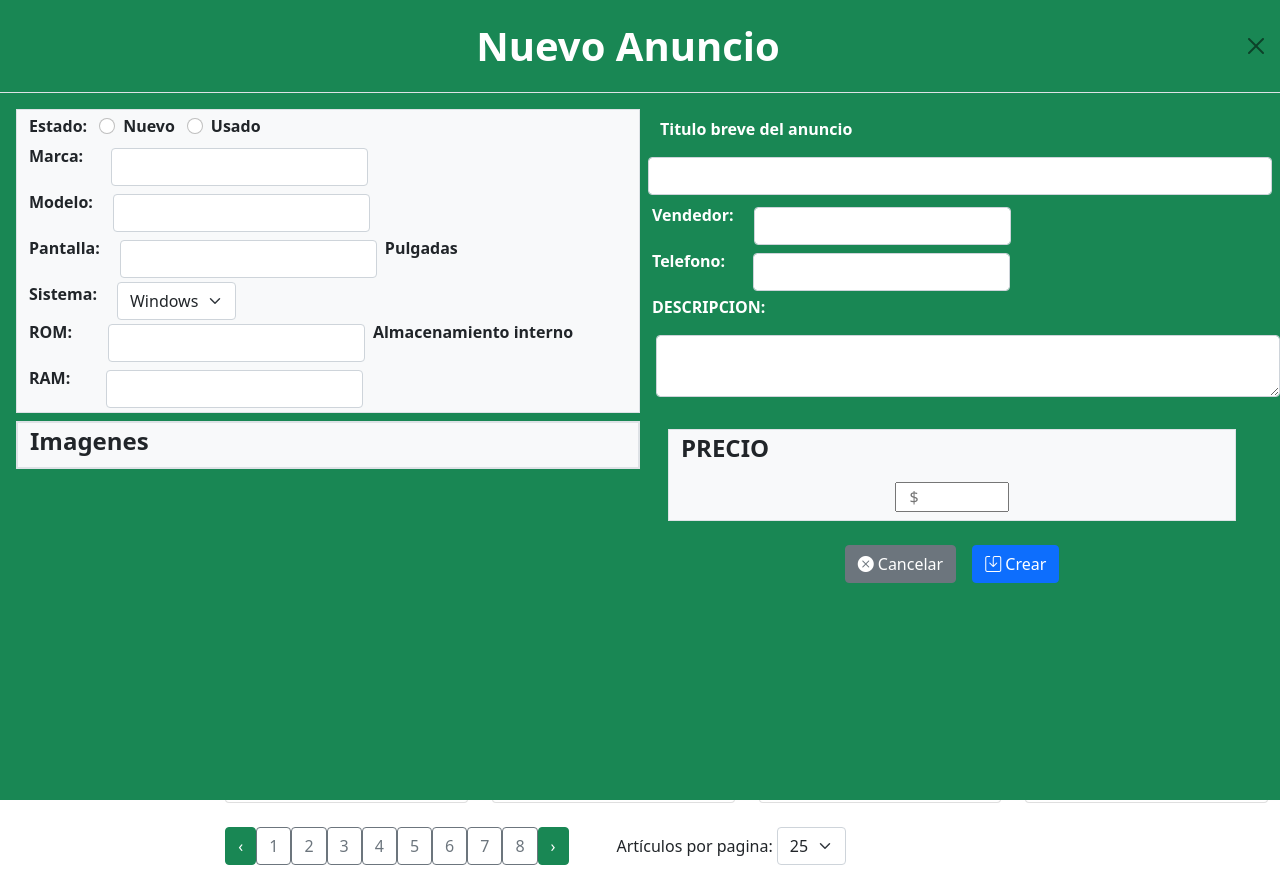
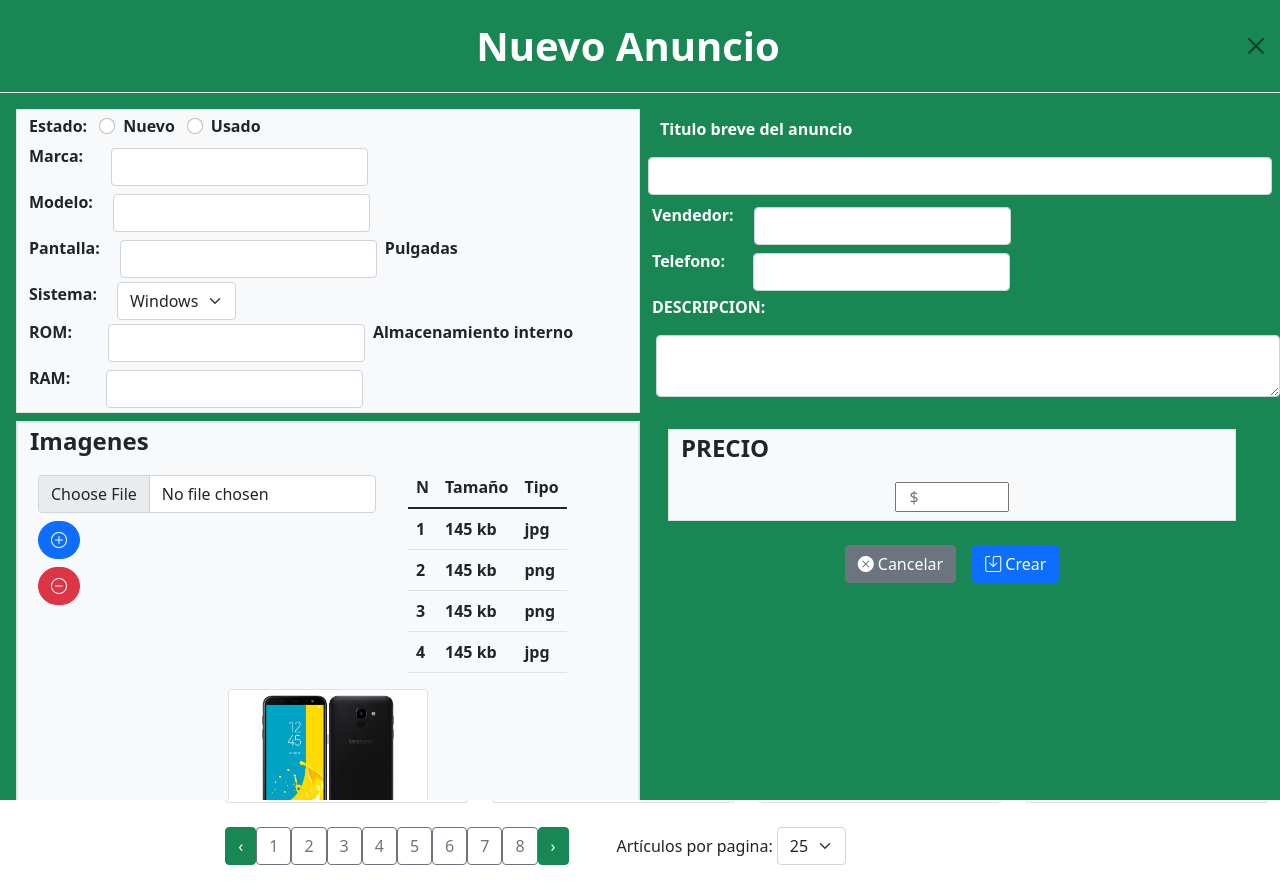
Before and after one commit to calderonperaza/FPI2021celulares, a plain HTML site: page index.html in a window 1280 px wide. Both pictures are taken after a click on the link 1120 px from the left and 28 px from the top of the page. Drawn offline with nearby package versions, Linux system fonts and the light colour scheme.

Commit message:
Update index.html
modificando en anuncio nuevo el area de imagenes

```diff
--- a/index.html
+++ b/index.html
@@ -162,6 +162,58 @@
               <div class="row my-2 border bg-light text-dark  fw-bold">
                 <fieldset class="border">
                   <legend>Imagenes</legend>
+                  <div class="row">
+                    <div class="col-4 w-auto">
+                      <input class="form-control w-auto m-2" type="file">
+                      <button type="file" class="btn btn-primary m-2 d-block rounded-pill"><i class="bi bi-plus-circle"></i></button>
+                      <button type="file" class="btn btn-danger m-2 d-block rounded-pill"><i class="bi bi-dash-circle"></i></button>
+
+                    </div>
+
+
+
+                    <div class="col-4 w-auto">
+                      <table class="table">
+                        <thead>
+                          <tr>
+                            <th scope="col">N</th>
+                            <th scope="col">Tamaño</th>
+                            <th scope="col">Tipo</th>
+                          </tr>
+                        </thead>
+                        <tbody>
+                          <tr>
+                            <th scope="row">1</th>
+                            <td>145 kb</td>
+                            <td>jpg</td>
+
+                          </tr>
+                          <tr>
+                            <th scope="row">2</th>
+                            <td>145 kb</td>
+                            <td>png</td>
+                          </tr>
+
+                          <tr>
+                            <th scope="row">3</th>
+                            <td>145 kb</td>
+                            <td>png</td>
+                          </tr>
+
+                          <tr>
+                            <th scope="row">4</th>
+                            <td>145 kb</td>
+                            <td>jpg</td>
+                          </tr>
+
+                        </tbody>
+                      </table>
+                    </div>
+
+                    <div class="col-4 w-auto rounded mx-auto d-block">
+                      <img src="images/j6.jpg" class="img-thumbnail " alt="image" width="200px" height="200px">
+                    </div>
+                  </div>
 
 
                 </fieldset>
@@ -192,7 +244,7 @@
                   <textarea id="txtDescripcion" class="form-control m-3 w-100" aria-label="With textarea"></textarea>
                 </div>
 
-                <fieldset class="row border text-dark fw-bold bg-light m-3 d-flex justify-content-center">
+                <fieldset class="row border text-dark fw-bold bg-light m-3 d-flex justify-content-center w-auto">
                   <legend>PRECIO</legend>
                   <input type="text" class="m-2" style="width: 20%;" placeholder="$" >
 
@@ -370,7 +422,7 @@
                 <label class="form-check-label" for="flexSwitchCheckChecked">Nuevo</label>
               </div>
 
-              <button type="button" class="btn text-reset" data-bs-dismiss="offcanvas" aria-label="Close"><i class="bi bi-funnel-fill"></i></button>
+              <button type="button" class="btn btn-outline-secondary  text-reset" data-bs-dismiss="offcanvas" aria-label="Close"><i class="bi bi-funnel-fill"></i></button>
             </div>
             <div class="offcanvas-body overflow-auto">
               <!-- filtro inicio -->
```
